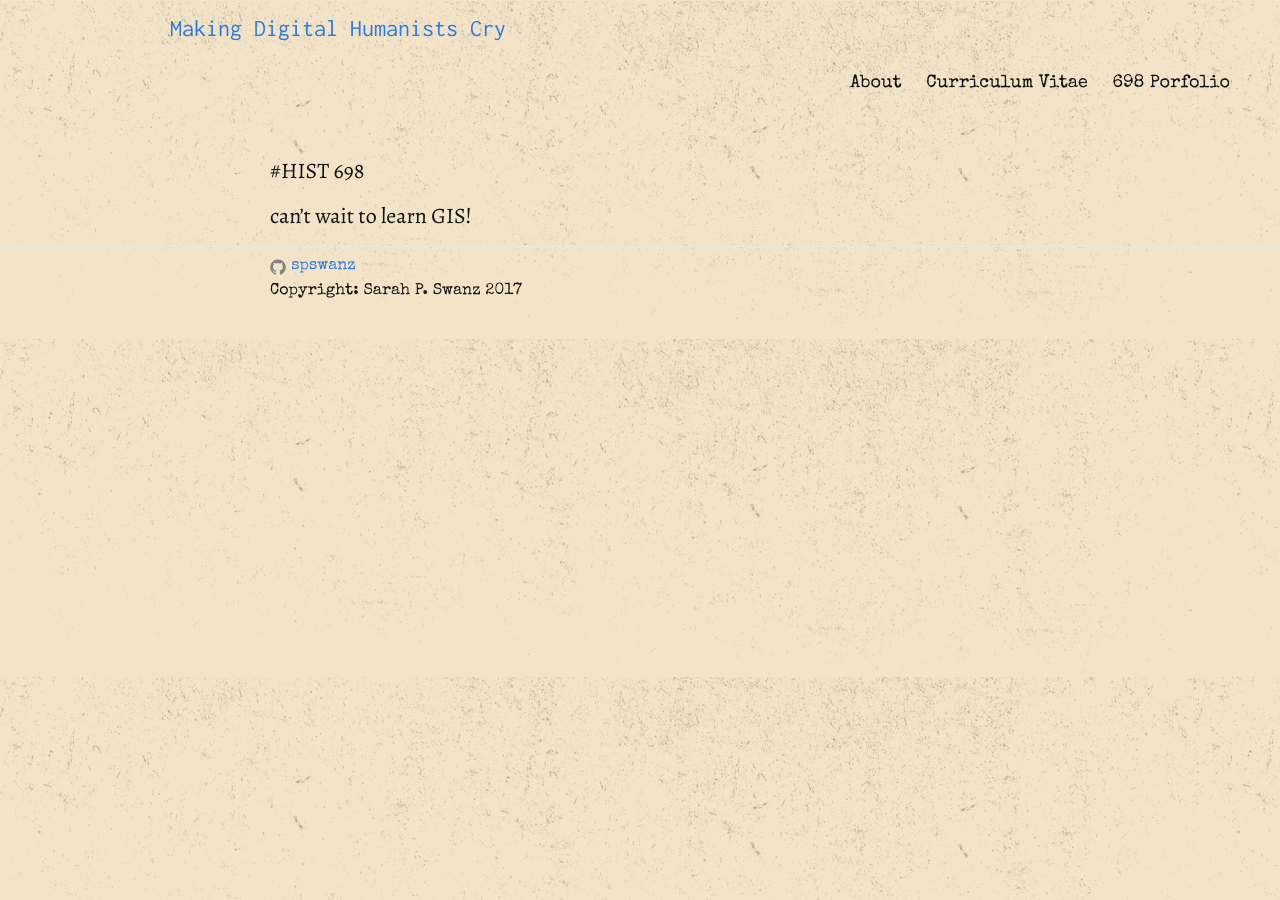
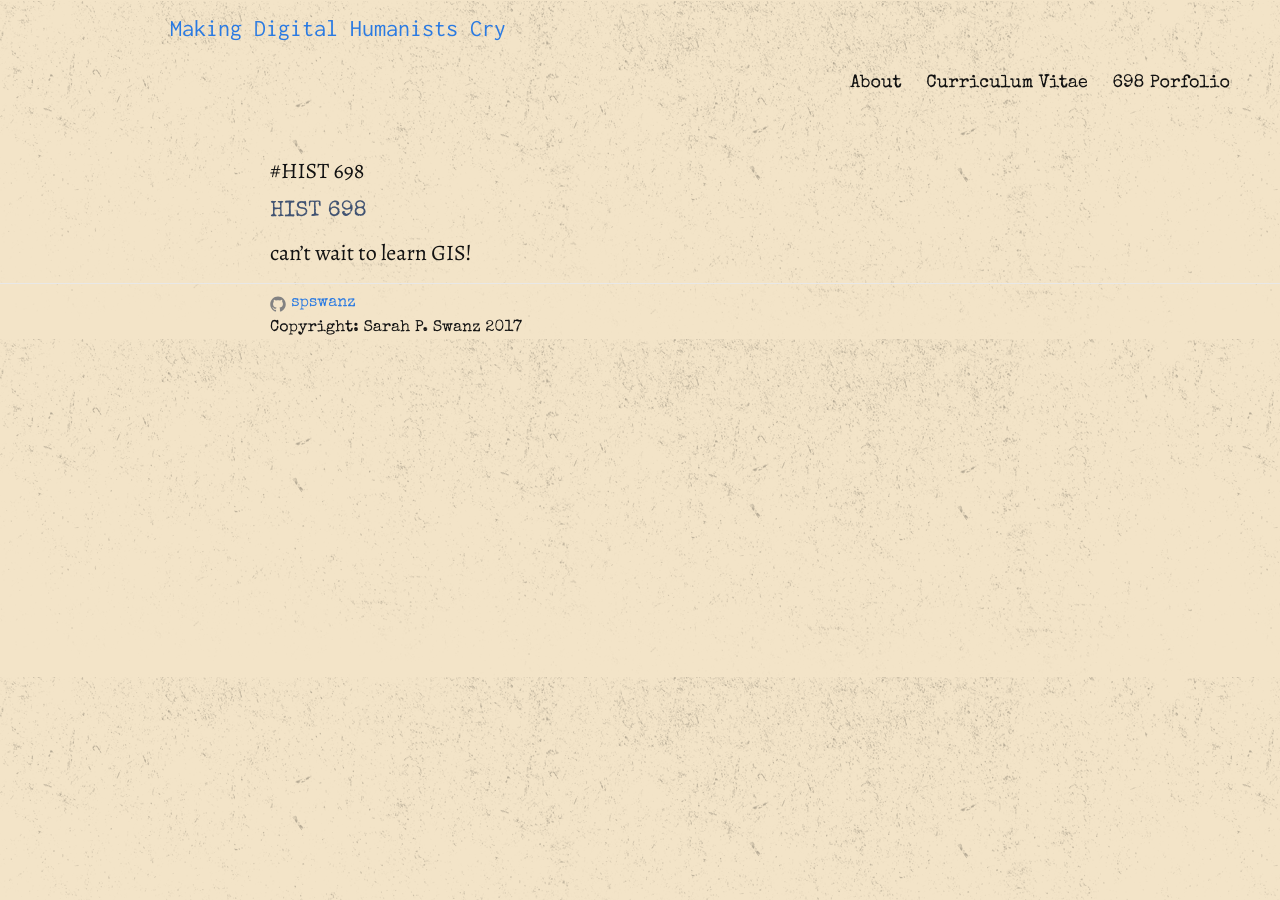
Before and after one commit to spswanz/spswanz.github.io, a Jekyll site: the page built from _posts/2017-02-02-week5.md, in a window 1280 px wide. Built offline with Jekyll 4.4.1, drawn with Linux system fonts in a browser that asks for light colours.

Commit message:
markdown fix

```diff
--- a/_posts/2017-02-02-week5.md
+++ b/_posts/2017-02-02-week5.md
@@ -7,4 +7,5 @@ categories:
 
 #HIST 698
 
+# HIST 698
 can't wait to learn GIS!
```
